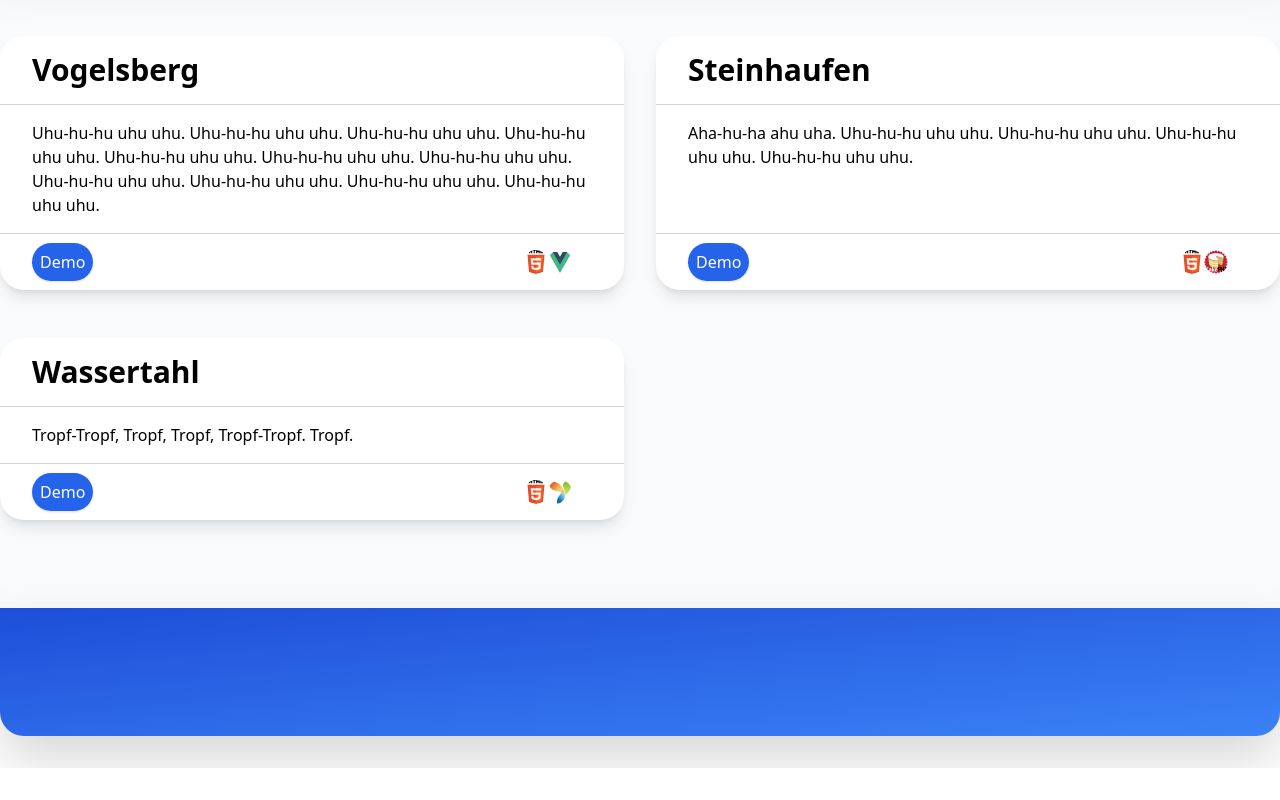
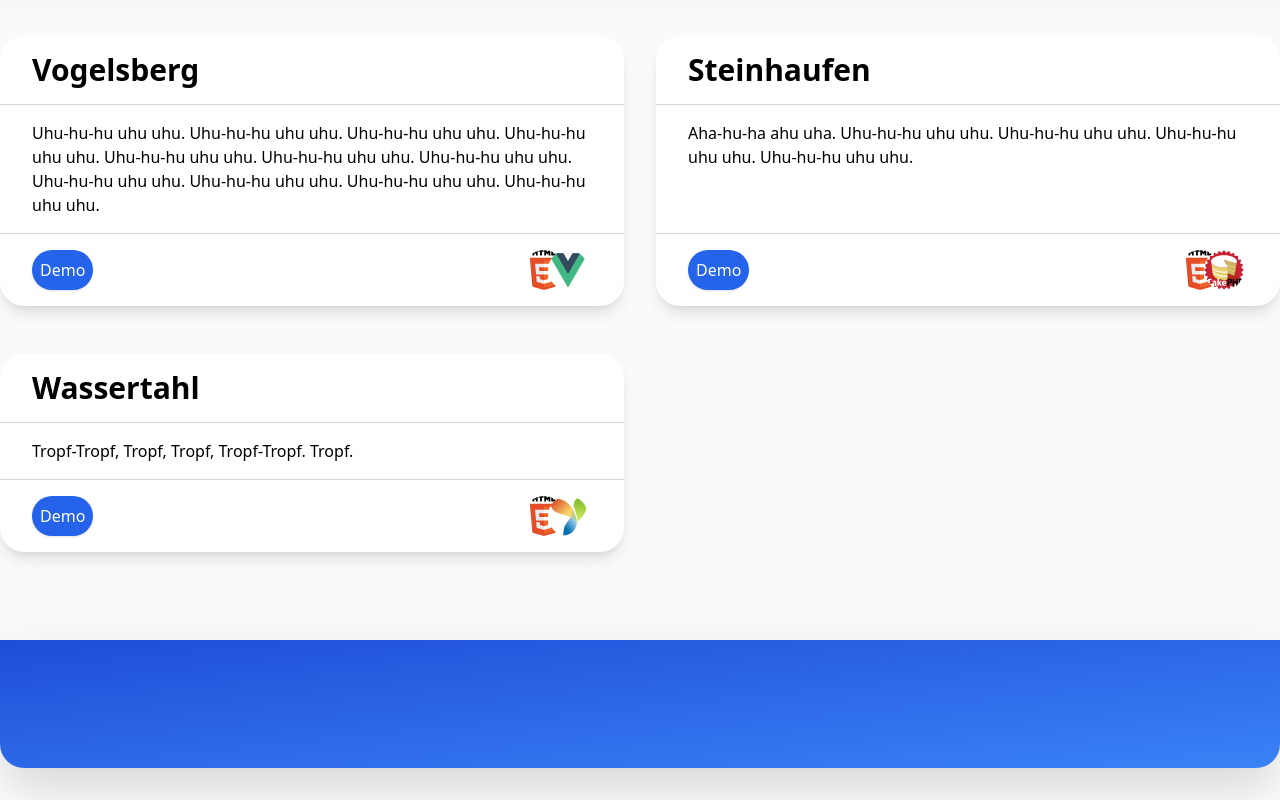
Before and after one commit to Laboratorynotices/Projects-Overview, a Vue app: page / in a window 1280 px wide. Shown: the part 753-1553 px from the top of the page. Before the commit the page ends 1521 px from the top, so only its background shows below. Built offline with nearby package versions, Linux system fonts and the light colour scheme.

Commit message:
Исправление маленького бага с размерами иконок.

```diff
--- a/src/components/ProjectCardFooter.vue
+++ b/src/components/ProjectCardFooter.vue
@@ -9,7 +9,7 @@
 
 <template>
     <footer class="flex justify-between border-t border-gray-300 px-8 py-4 mt-auto">
-        <div>
+        <div class="flex">
             <a
                 :href="url" target="_blank"
                 class="rounded-full bg-blue-600 p-2 mr-3 shadow text-white hover:bg-blue-700 dark:bg-blue-300 dark:hover:bg-blue-200"
```
